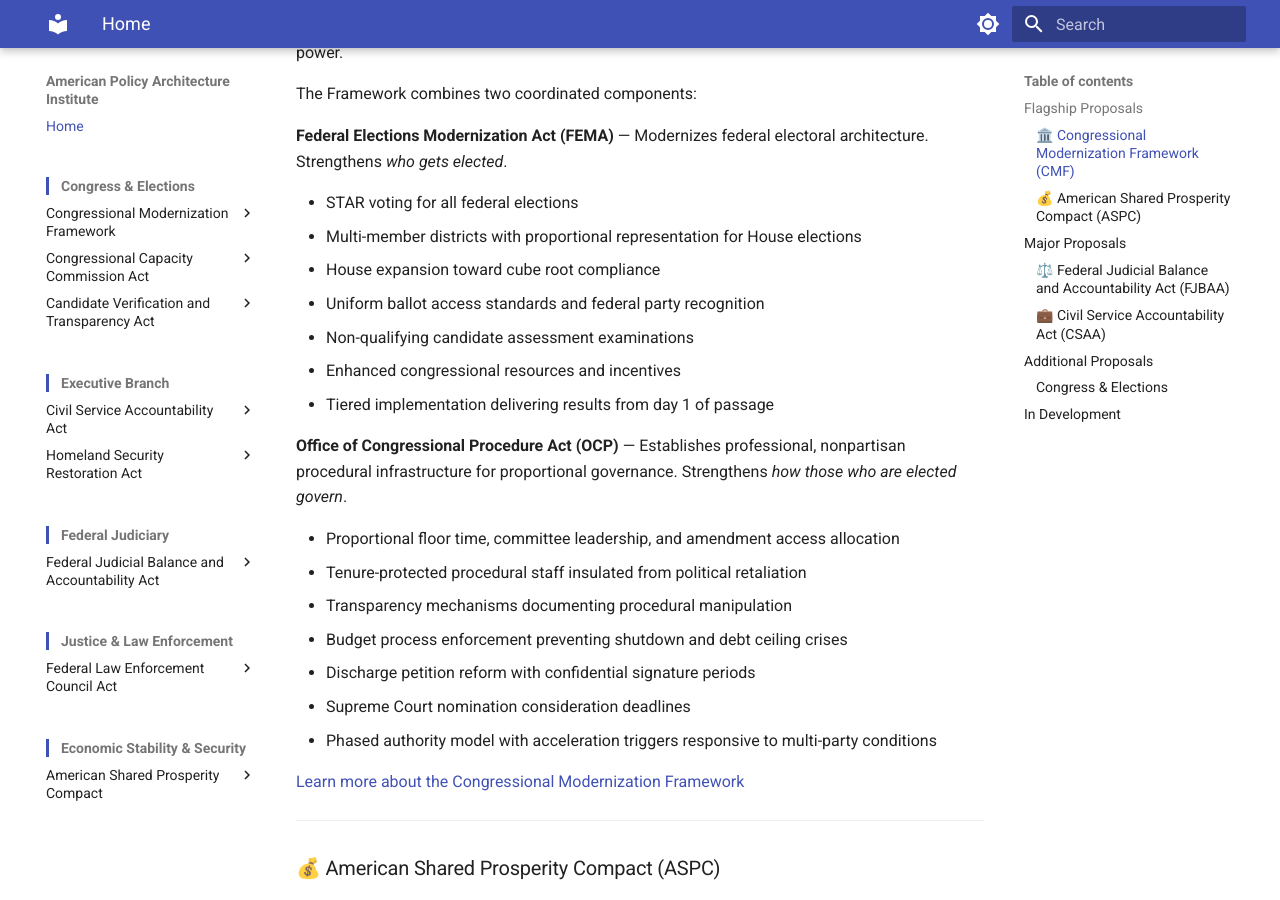
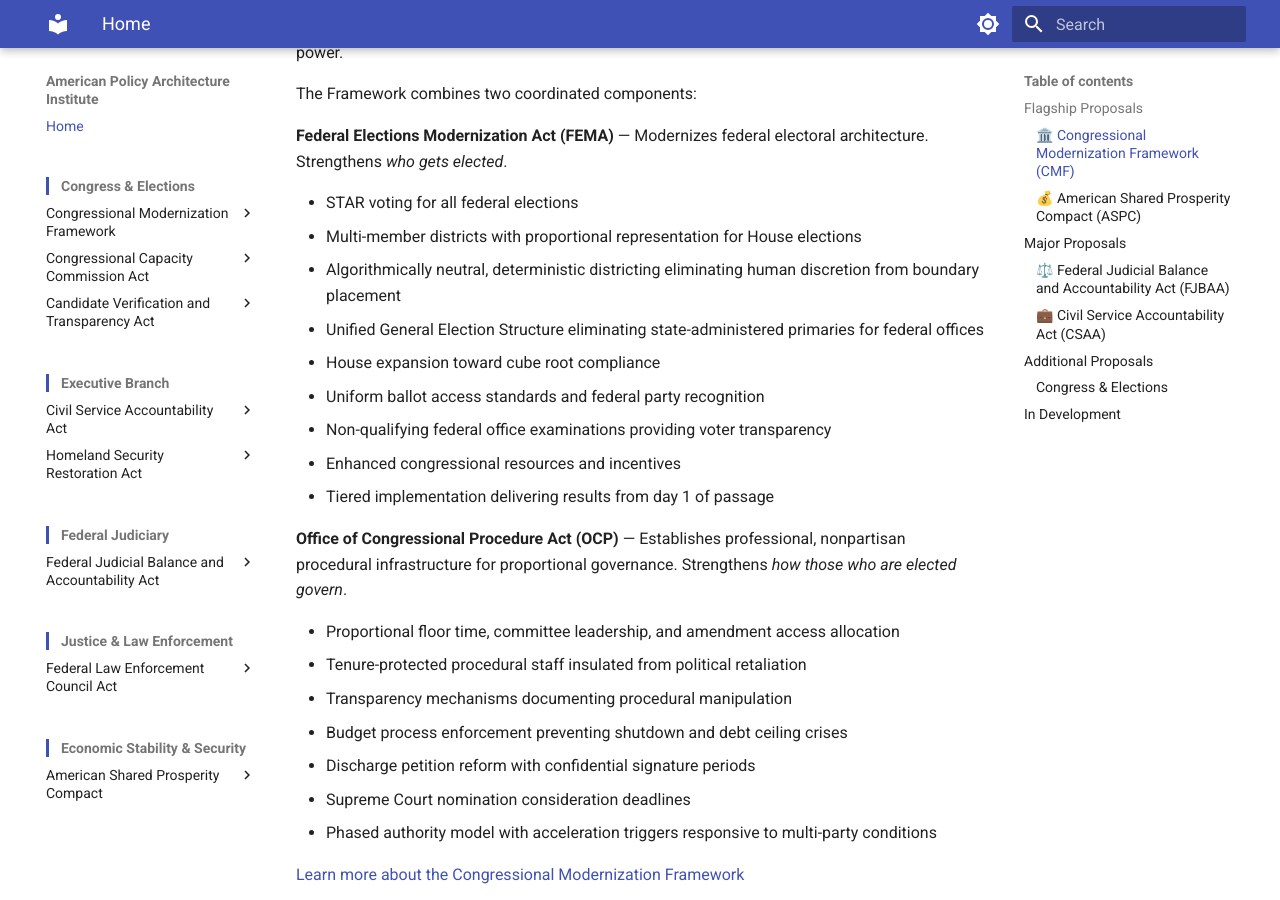
Before and after one commit to albertintech/apai, an MkDocs documentation site: the page built from docs/index.md, in a window 1280 px wide and 900 px high, scrolled down 532 px. Built offline with MkDocs 1.6.1 and Material for MkDocs 9.7.7, drawn with Linux system fonts in a browser that asks for light colours; some of the changed lines change nothing that is shown.

Commit message:
Update index.md

```diff
--- a/docs/index.md
+++ b/docs/index.md
@@ -20,9 +20,11 @@ The Framework combines two coordinated components:
 
 - STAR voting for all federal elections
 - Multi-member districts with proportional representation for House elections
+- Algorithmically neutral, deterministic districting eliminating human discretion from boundary placement
+- Unified General Election Structure eliminating state-administered primaries for federal offices
 - House expansion toward cube root compliance
 - Uniform ballot access standards and federal party recognition
-- Non-qualifying candidate assessment examinations
+- Non-qualifying federal office examinations providing voter transparency
 - Enhanced congressional resources and incentives
 - Tiered implementation delivering results from day 1 of passage
 
@@ -36,7 +38,7 @@ The Framework combines two coordinated components:
 - Supreme Court nomination consideration deadlines
 - Phased authority model with acceleration triggers responsive to multi-party conditions
 
-[Learn more about the Congressional Modernization Framework](congress/cmf/introduction.md)
+[Learn more about the Congressional Modernization Framework](electoral/cmf/introduction.md)
 
 ---
 
@@ -52,7 +54,7 @@ The Compact combines three components designed to function independently while i
 
 - **Secure Our Children Act (SOCA)** — Permanent expanded Child Tax Credit at $3,600/$3,000 per child, with monthly payments, dedicated funding through the Child Security Contribution, and automatic stabilization mechanisms.
 
-[Learn more about the American Shared Prosperity Compact](aspc/ASPC-Rev-5-3-Introduction.md)
+[Learn more about the American Shared Prosperity Compact](economic/aspc/introduction.md)
 
 ---
 
@@ -74,7 +76,7 @@ The Act addresses these interconnected problems through five integrated titles:
 
 - **Title V: Judicial Ethics and Accountability** — Binding ethical standards enforced through a Judicial Inspector General and Ethics Review Panel composed of Senior Justices, with graduated sanctions including mandatory early transition to senior status.
 
-[Learn more about the Federal Judicial Balance and Accountability Act](judiciary/fjbaa/FJBAA-Rev-2-2-Introduction.md)
+[Learn more about the Federal Judicial Balance and Accountability Act](judiciary/fjbaa/introduction.md)
 
 ---
 
@@ -93,7 +95,7 @@ The Act replaces this cycle with professional infrastructure across nine titles:
 - Competitive compensation ($150K–$280K for senior positions) with enhanced retirement and professional development
 - Structured severability ensuring the Act degrades gracefully under constitutional challenge
 
-[Learn more about the Civil Service Accountability Act](executive/csaa/CSAA-Rev-1-3-Introduction.md)
+[Learn more about the Civil Service Accountability Act](civil-service/csaa/introduction.md)
 
 ---
 
@@ -103,11 +105,11 @@ The Act replaces this cycle with professional infrastructure across nine titles:
 
 **Congressional Capacity Commission Act (CCC)** — Establishes an independent commission to assess congressional institutional capacity and recommend investments in staff, technology, and expertise. Congress has experienced significant capacity erosion relative to the executive branch it oversees.
 
-[Learn more](congress/ccc/introduction.md)
+[Learn more](electoral/ccc/introduction.md)
 
 **Candidate Verification and Transparency Act (CVTA)** — Creates standardized verification processes for federal candidates, ensuring biographical claims are confirmed through systematic procedures rather than adversarial discovery.
 
-[Learn more](congress/cvta/CVTA-Rev-1-2-Introduction.md)
+[Learn more](electoral/cvta/introduction.md)
 
 ---
 
```
